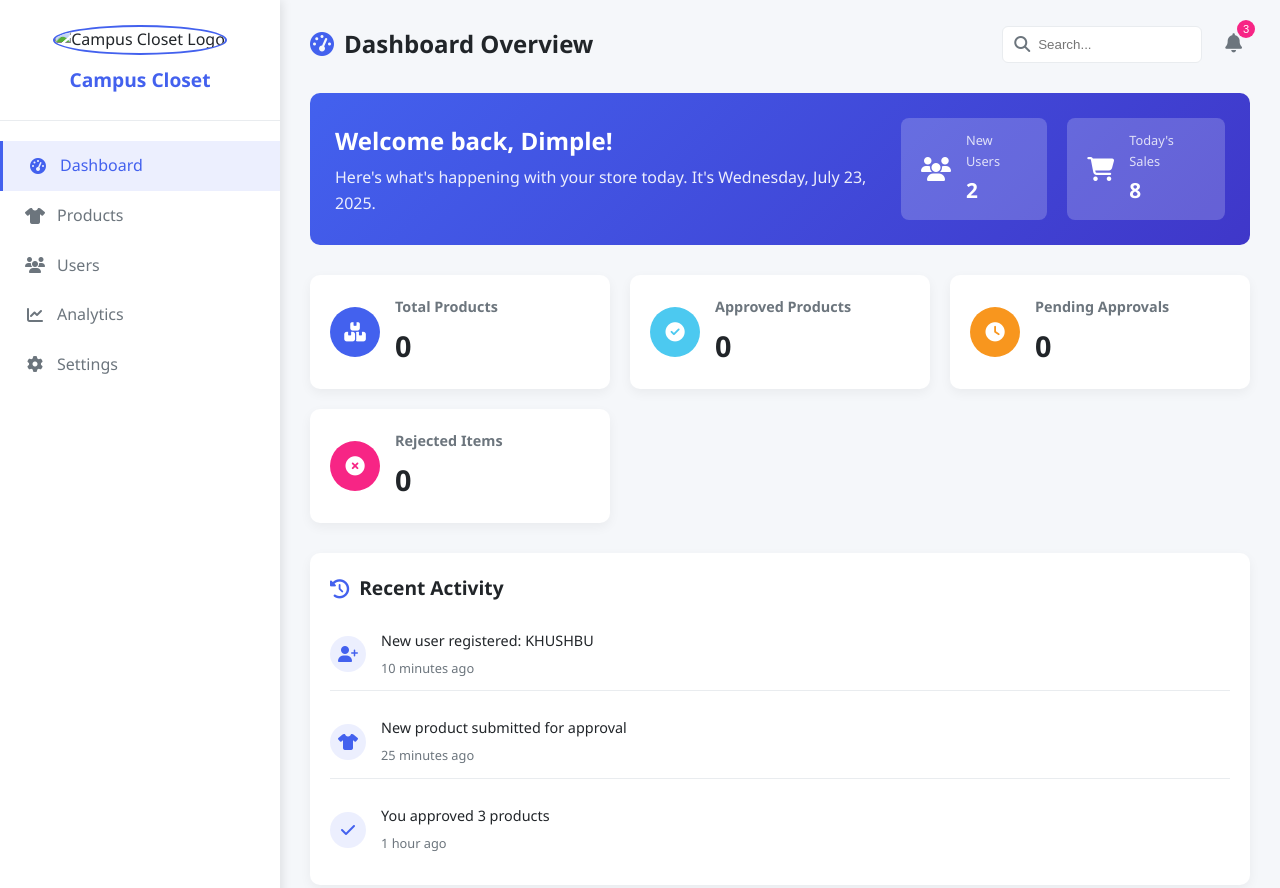
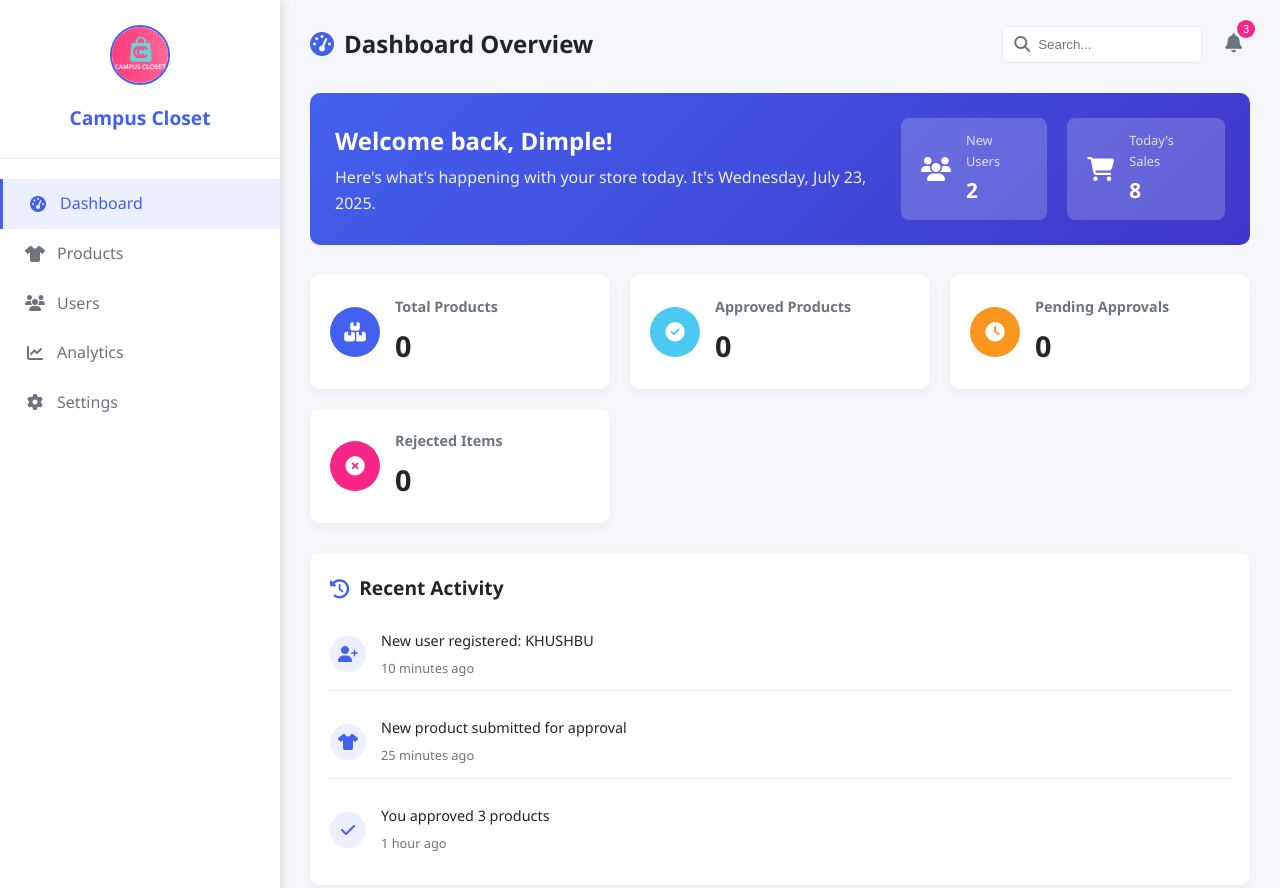
Before and after one commit to dimple-1907/Campus_Closet, a plain HTML site: page admin.html in a window 1280 px wide. Shown: the top 888 px of the page. Drawn offline with Linux system fonts and the light colour scheme.

Commit message:
Update admin.html

```diff
--- a/admin.html
+++ b/admin.html
@@ -13,7 +13,7 @@
     <!-- Sidebar Navigation -->
     <aside class="sidebar">
       <div class="sidebar-header">
-        <img src="Untitled design.png" alt="Campus Closet Logo" class="logo">
+        <img src="logo.png" alt="Campus Closet Logo" class="logo">
         <h2>Campus Closet</h2>
       </div>
 
```
